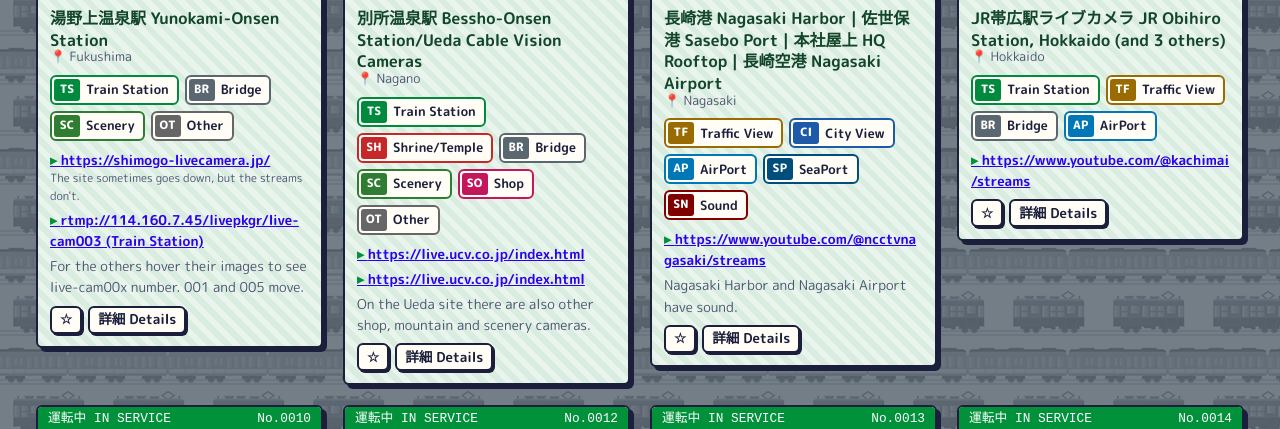
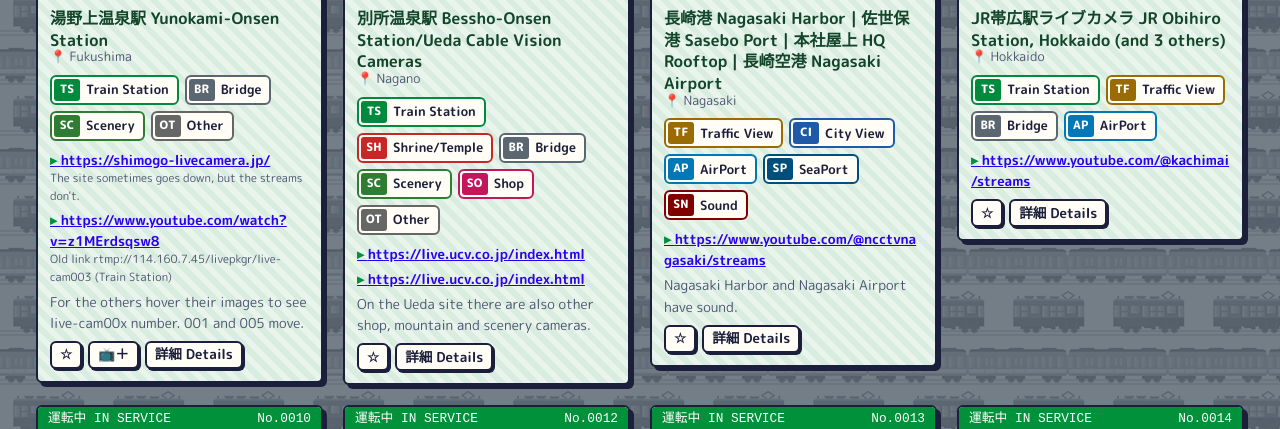
Before and after one commit to TrainStream/trainstream.github.io, a Jekyll site: the page built from index.html, in a window 1280 px wide and 900 px high, scrolled down 810 px, cut to the strip 50-479 px from the top of the window. Built offline with Jekyll 4.4.1, drawn with Linux system fonts in a browser that asks for light colours; some web fonts are replaced.

Commit message:
Update stream: 湯野上温泉駅 Yunokami-Onsen Station via submit tool

```diff
--- a/_data/streams.json
+++ b/_data/streams.json
@@ -90,8 +90,8 @@
                     "linkTitle": "The site sometimes goes down, but the streams don't."
                 },
                 {
-                    "link": "https://www.youtube.com/@%E7%A6%8F%E5%B3%B6%E7%9C%8C%E4%B8%8B%E9%83%B7%E7%94%BA/streamspkgr/live-cam003",
-                    "text": "rtmp://114.160.7.45/livepkgr/live-cam003 (Train Station)"
+                    "link": "https://www.youtube.com/watch?v=z1MErdsqsw8",
+                    "linkTitle": "Old link rtmp://114.160.7.45/livepkgr/live-cam003 (Train Station)"
                 },
                 {
                     "text": "For the others hover their images to see live-cam00x number. 001 and 005 move."
```
